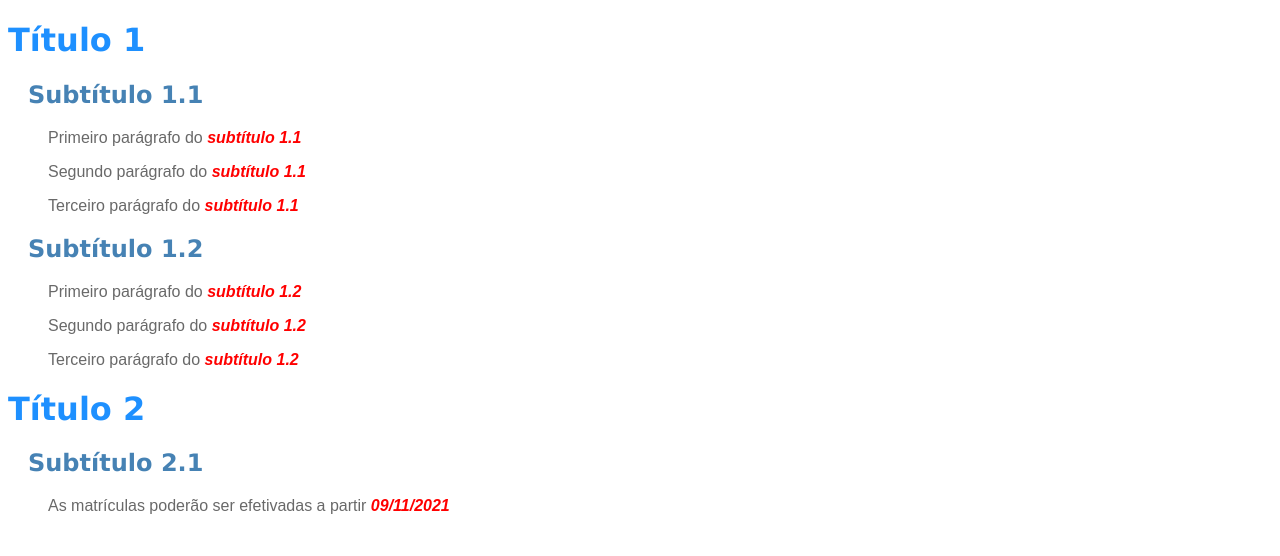
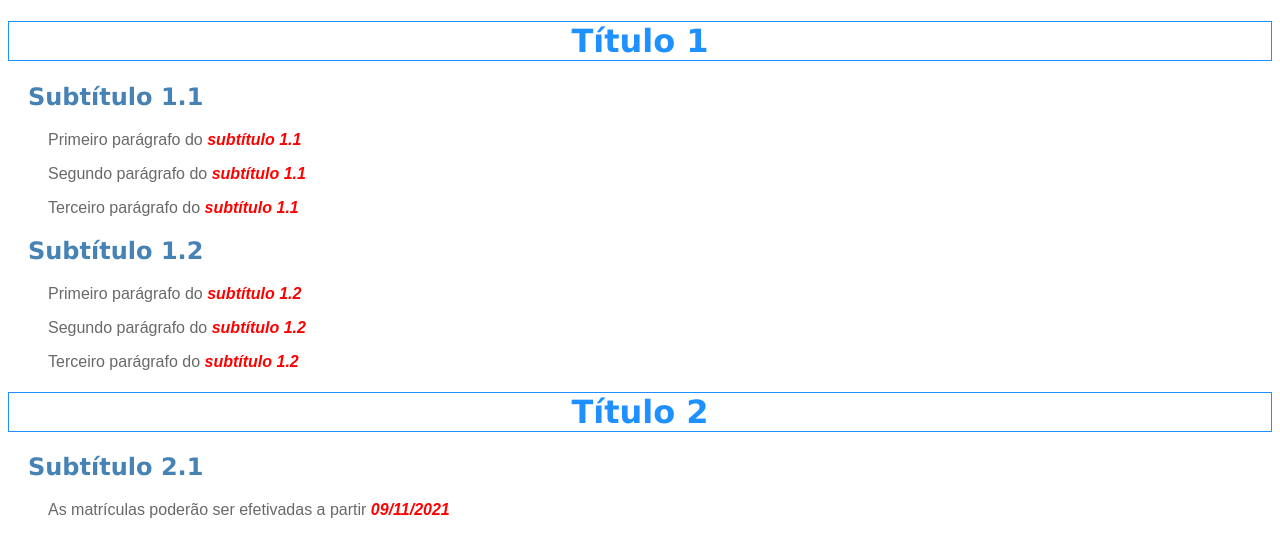
Before and after one commit to Gerlangio/devaprender, a plain HTML site: page index.html in a window 1280 px wide. Drawn offline with Linux system fonts and the light colour scheme.

Commit message:
Update style.css

```diff
--- a/style.css
+++ b/style.css
@@ -8,8 +8,10 @@ h1, h2, h3 {
 }
 
 h1 {
-    /*color: royalblue;*/
     color: dodgerblue;
+	border: solid 1px dodgerblue;
+	/* Alinhamento centralizado */
+	text-align: center;
 }
 
 h2 {
```
